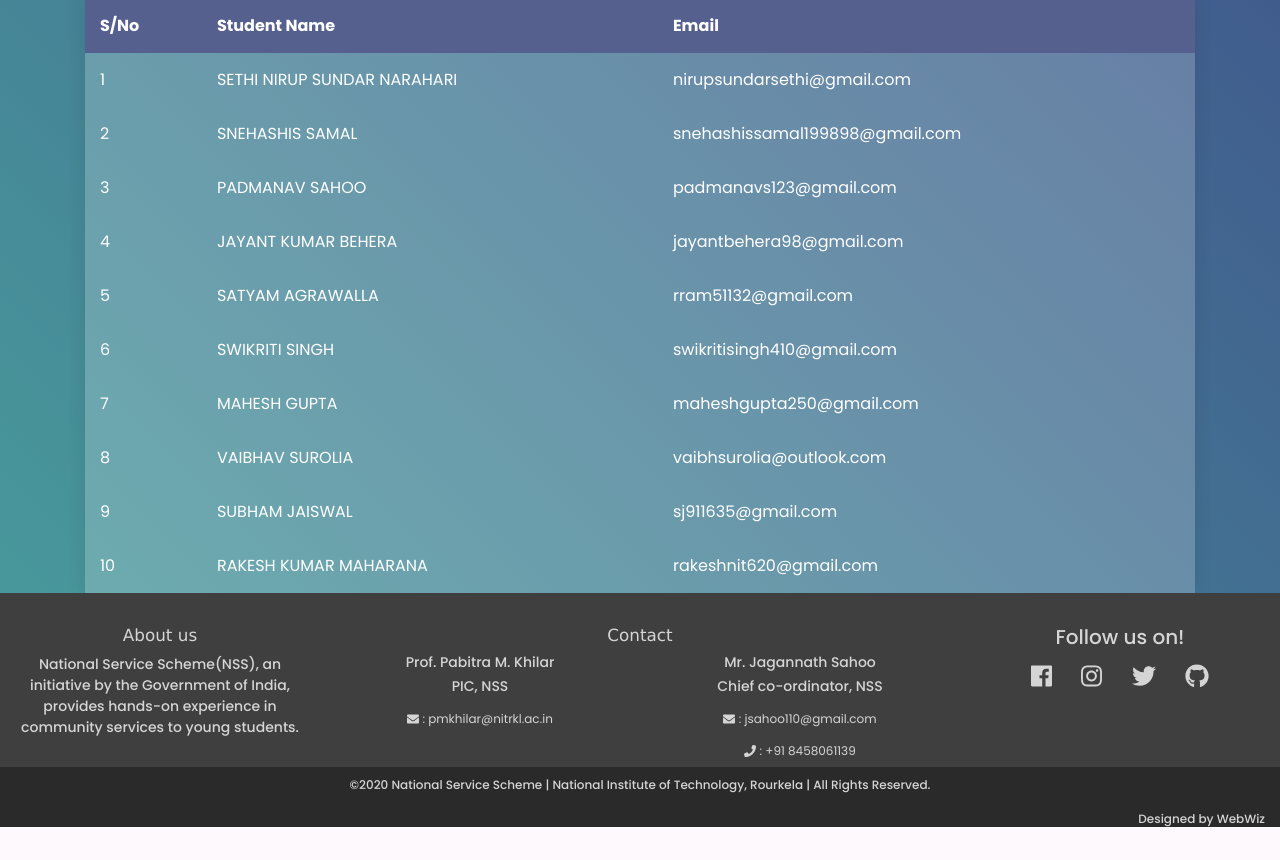
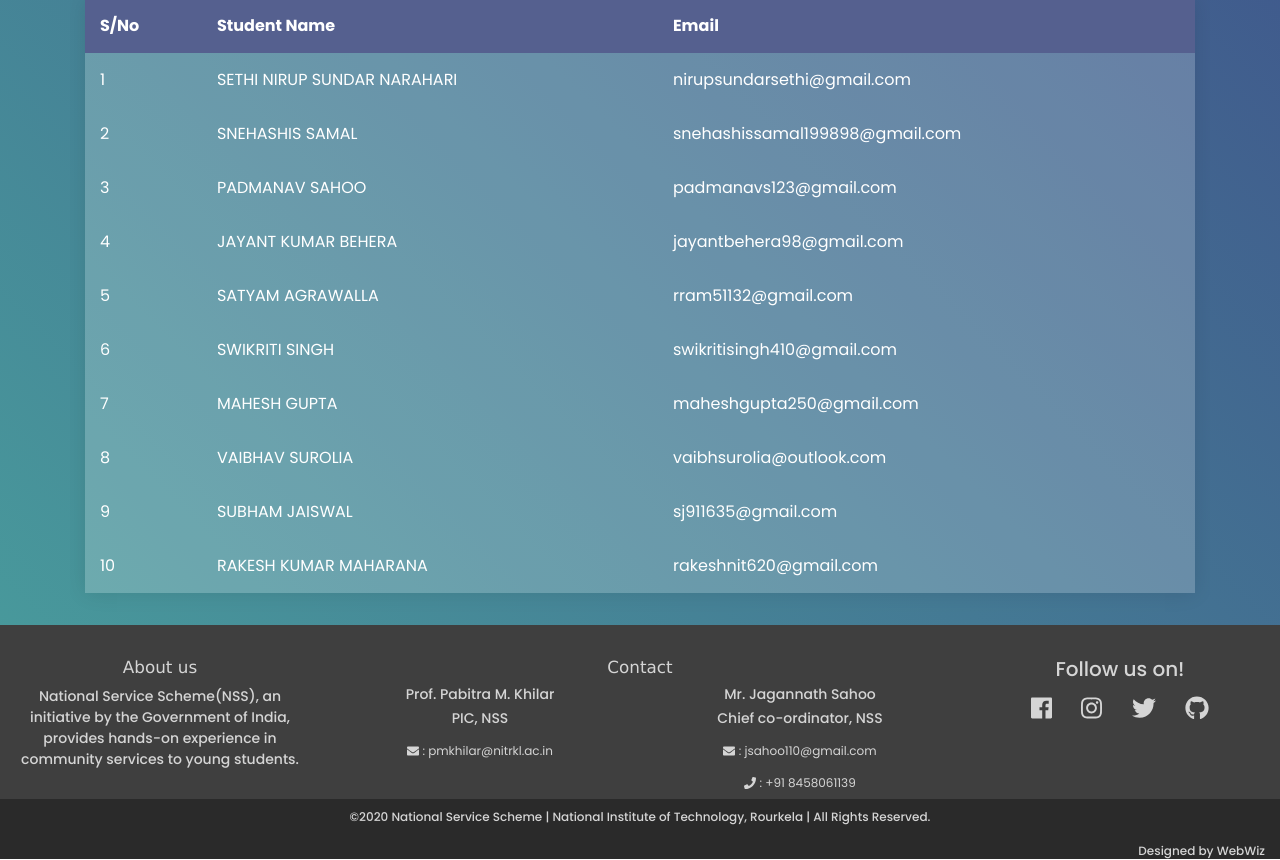
Before and after one commit to Webwiznitr/Project-NSS, a PHP site: page /teams.html in a window 1280 px wide. Shown: the part 1486-2346 px from the top of the page. Before the commit the page ends 2313 px from the top, so only its background shows below. Run offline with PHP 8.4, Linux system fonts and the light colour scheme; some libraries are stand-ins or nearby versions.

Commit message:
mod table class

```diff
--- a/css/teams.css
+++ b/css/teams.css
@@ -225,6 +225,7 @@ table {
   border-collapse: collapse;
   overflow: hidden;
   box-shadow: 0 0 20px rgba(0, 0, 0, 0.1);
+  margin-bottom: 2rem;
 }
 
 th,
```
